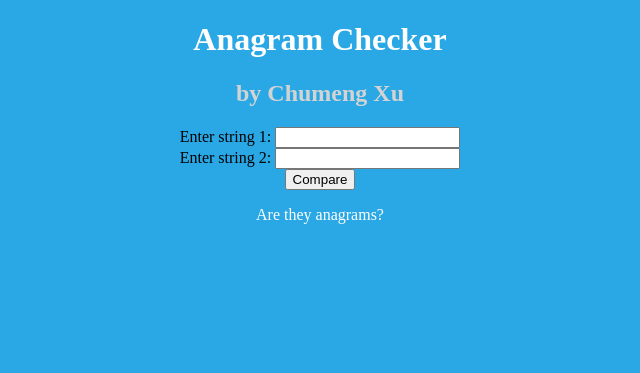
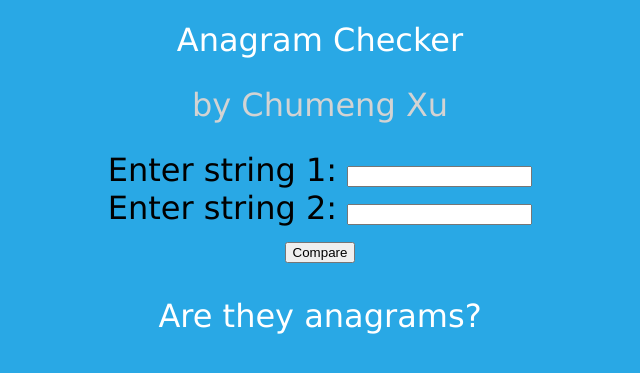
Before and after one commit to AltmerX/anagram-checker, a Flask app: page / in a window 1280 px wide. Shown: the top 373 px of the page, without its empty margins (320-960 px from the left). Run offline with Flask 2, Linux system fonts and the light colour scheme.

Commit message:
Update index.html

```diff
--- a/templates/index.html
+++ b/templates/index.html
@@ -4,9 +4,9 @@
     <title>Anagram Checker</title>
 </head>
 <body style="background-color: #29A8E5;">
- <h1 style="text-align: center;font: arial;color: white;">Anagram Checker</h1>
- <h2 style="text-align: center;font: arial;color: lightgrey;">by Chumeng Xu</h2>
- <form action = "." method = "POST" style="text-align: center;font: arial;">
+ <h1 style="text-align: center;font:2em Verdana,sans-serif; color: white;">Anagram Checker</h1>
+ <h2 style="text-align: center;font:2em Verdana,sans-serif;color: lightgrey;">by Chumeng Xu</h2>
+ <form action = "." method = "POST" style="text-align: center;font: 2em Verdana,sans-serif;">
     <div>
         <label for="str1">Enter string 1:</label>
         <input type="text" name="str1" value={{str1}}><br>
@@ -19,7 +19,7 @@
         <button type="submit">Compare</button>
     </div>
   </form>
-   <p style="text-align: center;font: verdana;color: white;">Are they anagrams?</p>
-    <p id="output" style="text-align: center;color: red;"> {{AreAnagrams}}</p>
+   <p style="text-align: center;font: 2em Verdana,sans-serif;color: white;">Are they anagrams?</p>
+    <p id="output" style="text-align: center;font: 2em Verdana,sans-serif;color: red;"> {{AreAnagrams}}</p>
 </body>
 </html>
```
